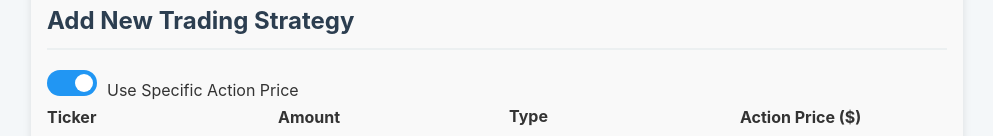
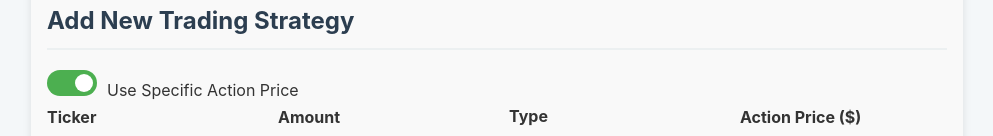
Before and after one commit to luke-d-moore/AutoTradeSystem_Angular, an Angular app in the folder AutoTradeSystem_Angular/AutoTradeSystem_Angular/: page / in a window 1280 px wide. Shown: the part 182-318 px from the top of the page, without its empty margins (143-1136 px from the left). Built offline with nearby package versions, Linux system fonts and the light colour scheme; no server answers.

Commit message:
change to the colour to keep the colour scheme consistent
change to the colour to keep the colour scheme consistent

```diff
--- a/AutoTradeSystem_Angular/AutoTradeSystem_Angular/src/app/components/order-form/order-form.component.css
+++ b/AutoTradeSystem_Angular/AutoTradeSystem_Angular/src/app/components/order-form/order-form.component.css
@@ -74,7 +74,7 @@
   }
 
 input:checked + .slider {
-  background-color: #2196F3;
+  background-color: #4CAF50;
 }
 
   input:checked + .slider:before {
```
